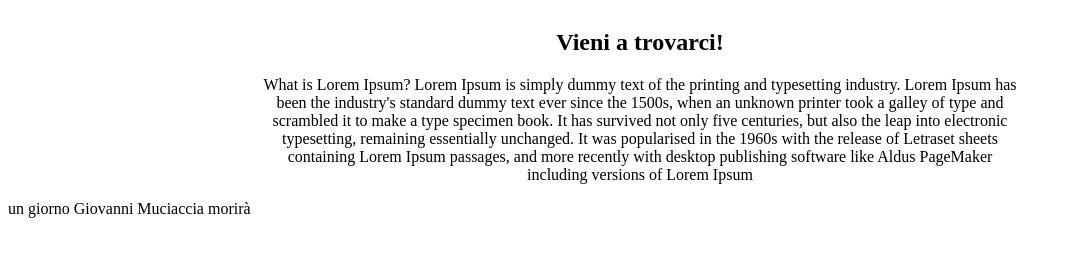
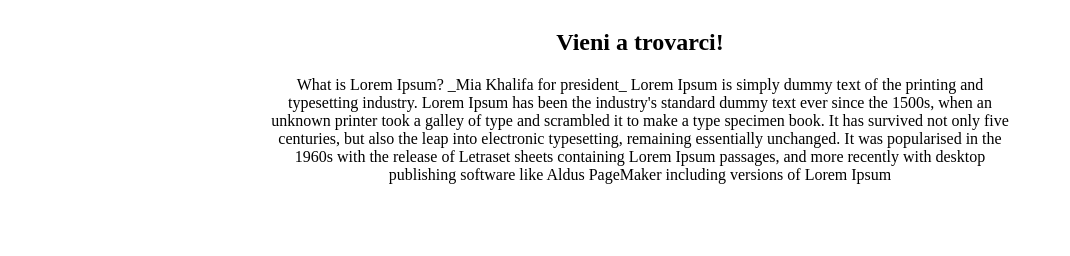
Before and after one commit to akivanno/sitoscuolaempoli, a plain HTML site: page index.html in a window 1280 px wide. Shown: the part 66-322 px from the top of the page, without its empty margins (0-1070 px from the left). Drawn offline with Linux system fonts and the light colour scheme.

Commit message:
Update index.html

```diff
--- a/index.html
+++ b/index.html
@@ -22,9 +22,9 @@
 <body>
     <h1>La scuola innovativa</h1>
     <h2>Vieni a trovarci!</h2>
-    <p>What is Lorem Ipsum? Lorem Ipsum is simply dummy text of the printing and typesetting industry. Lorem Ipsum has been the industry's standard dummy text ever since the 1500s, when an unknown printer took a galley of type and scrambled it to make a
+    <p>What is Lorem Ipsum? _Mia Khalifa for president_     Lorem Ipsum is simply dummy text of the printing and typesetting industry. Lorem Ipsum has been the industry's standard dummy text ever since the 1500s, when an unknown printer took a galley of type and scrambled it to make a
         type specimen book. It has survived not only five centuries, but also the leap into electronic typesetting, remaining essentially unchanged. It was popularised in the 1960s with the release of Letraset sheets containing Lorem Ipsum passages, and
         more recently with desktop publishing software like Aldus PageMaker including versions of Lorem Ipsum</p>
 </body>
 
-</html>un giorno Giovanni Muciaccia morirà
+</html>
```
